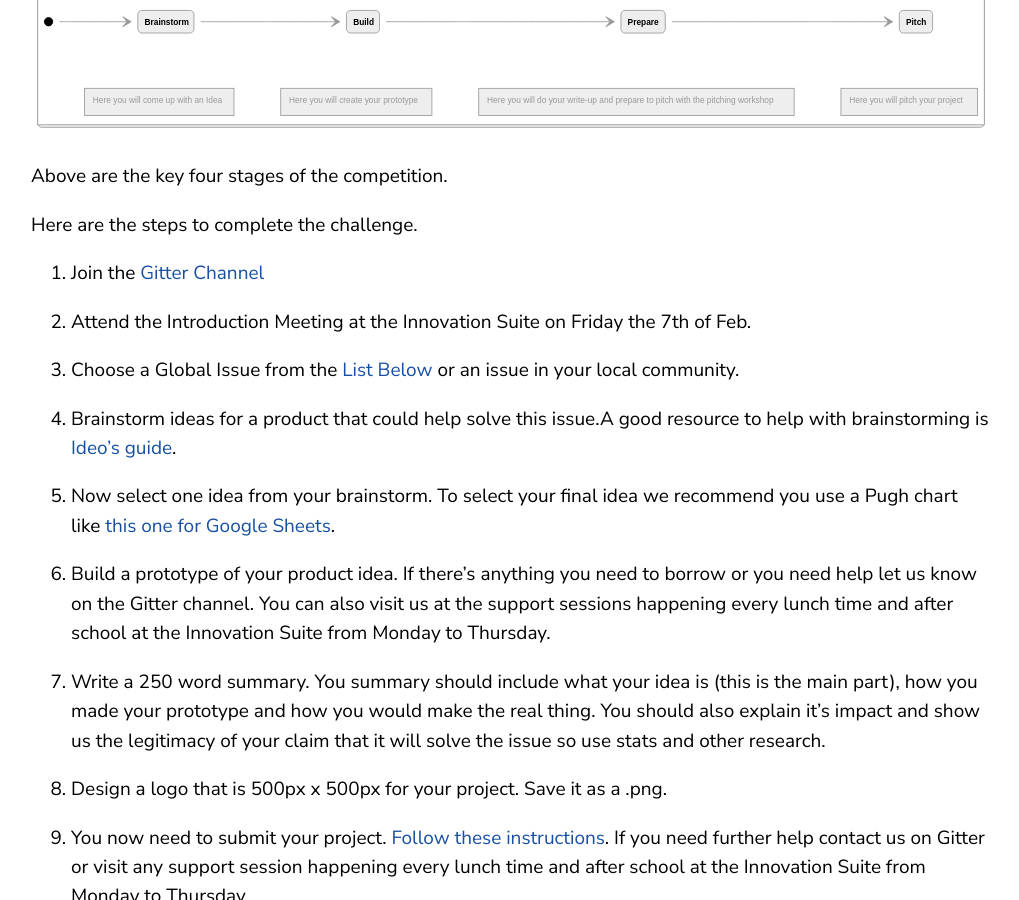
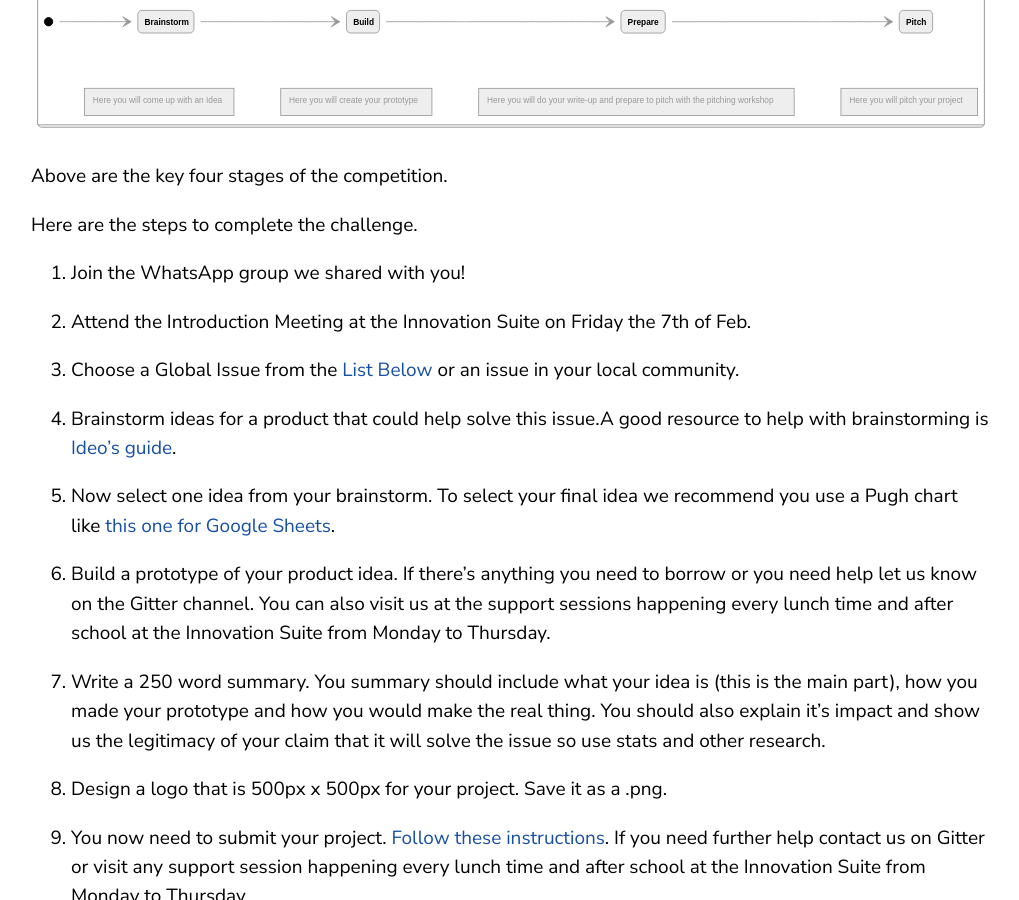
Before and after one commit to gemssingaporestudentcouncil/innovationweek2020, a Jekyll site: the page built from innov-challenge.md, in a window 1280 px wide and 900 px high, scrolled down 1573 px. Shown: the whole window, without its empty margins (69-1088 px from the left). Built offline with Jekyll 4.4.1, drawn with Linux system fonts in a browser that asks for light colours.

Commit message:
Update innov-challenge.md

```diff
--- a/innov-challenge.md
+++ b/innov-challenge.md
@@ -67,7 +67,7 @@ Above are the key four stages of the competition.
 
 Here are the steps to complete the challenge.
 
-1. Join the [Gitter Channel](https://gitter.im/gems-innovation-week/community?utm_source=share-link&utm_medium=link&utm_campaign=share-link)
+1. Join the WhatsApp group we shared with you!
 
 2. Attend the Introduction Meeting at the Innovation Suite on Friday the 7th of Feb.
 
```
